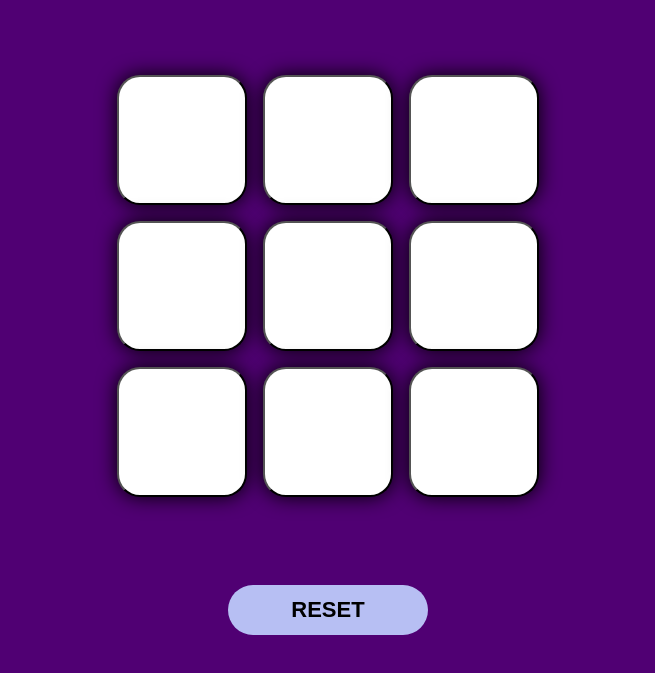
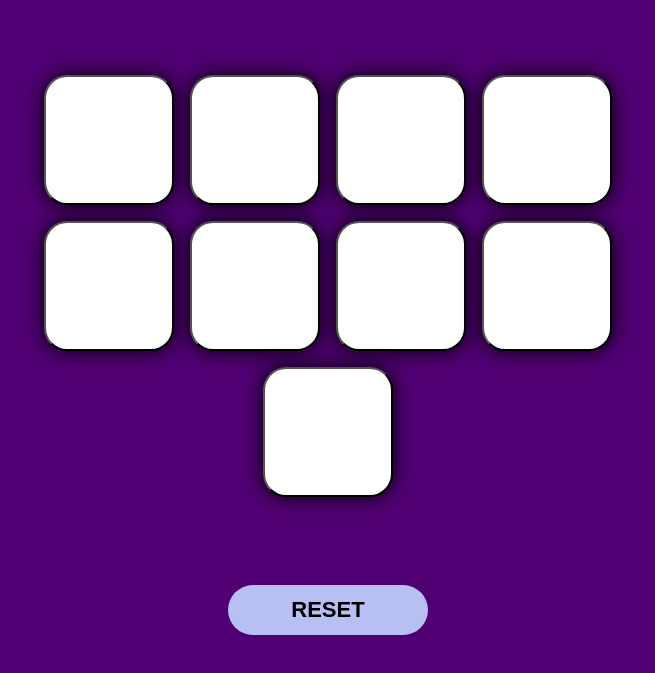
Before and after one commit to priyanka1828/tictactoe, a plain HTML site: page tic-tac-toe/index.html in a window 1280 px wide. Shown: the part 105-778 px from the top of the page, without its empty margins (312-967 px from the left). Drawn offline with Linux system fonts and the light colour scheme.

Commit message:
dimension adjustment

```diff
--- a/tic-tac-toe/style.css
+++ b/tic-tac-toe/style.css
@@ -45,7 +45,7 @@ p{
     display: flex;
     justify-content: center;
     flex-wrap: wrap;
-    width:60vh;
+    width:80vh;
     margin: 70px auto;
 }
 .boxes{
```
